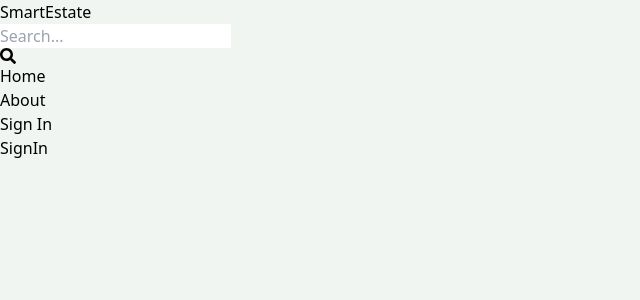
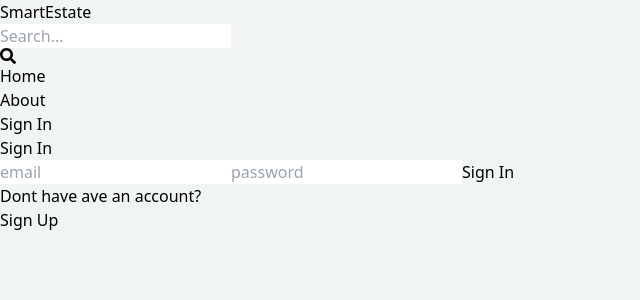
Before and after one commit to VoodooIsT/SmartEstate, a React (Vite) app: page /sign-in in a window 1280 px wide. Shown: the top 300 px of the page, without its empty margins (0-640 px from the left). Built offline with nearby package versions, Linux system fonts and the light colour scheme.

Commit message:
created signin controller

```diff
--- a/src/pages/SignIn.jsx
+++ b/src/pages/SignIn.jsx
@@ -1,8 +1,67 @@
+import { useState } from "react"
+import { Link, useNavigate } from "react-router-dom"
 
 
 const SignIn = () => {
+
+  const [formData, setFormData] = useState({ });
+  const [error, setError] = useState(null);
+  const [loading, setLoading] = useState(false)
+
+  const navigate = useNavigate()
+
+  const handleChange = (e) => {
+    setFormData({
+      ...formData,
+      [e.target.id]: e.target.value
+    })
+  } ;
+
+  const handleSubmit = async (e) => {
+    e.preventDefault();
+    try{
+        setLoading(true);
+      const res = await fetch('/api/v1/sign-in',{
+        method:'POST',
+        headers: {
+          'Content-Type': 'application/json'
+        },
+        body: JSON.stringify(formData)
+      });
+      const data = await res.json();
+      if(data.success === false) {
+        setError(data.message);
+        setLoading(false);
+        return;
+      }
+      setLoading(false);
+      setError(null);
+      navigate('/')
+    } catch(error) {
+      setLoading(false),
+      setError(error.message)
+    }
+
+
+  }
   return (
-    <div>SignIn</div>
+    <div className="p-3 max-w-lg mx-auto">
+      <h1 className="text-3xl text-center font-semibold my-7">Sign In</h1>
+      <form onSubmit={handleSubmit} action="" className="flex flex-col gap-4">
+        <input onChange={handleChange} type="email" placeholder="email" className="border p-3 rounded-lg" id="email" />
+        <input onChange={handleChange} type="password" placeholder="password" className="border p-3 rounded-lg" id="password" />
+        <button disabled={loading} className="bg-slate-700 text-white p-3 rounded-lg uppercase hover:opacity-95 disabled:opacity-80">{
+          loading? 'Loading...': 'Sign In'
+        }</button>
+      </form>
+      <div className="flex gap-2 mt-5">
+        <p>Dont have ave an account?</p>
+        <Link to={"/sign-up"}>
+          <span className="text-blue-700 hover:underline">Sign Up</span>
+        </Link>
+      </div>
+      {error && <p className="text-red-500 mt-5">{error}</p>}
+    </div>
   )
 }
 
--- a/src/pages/SignUp.jsx
+++ b/src/pages/SignUp.jsx
@@ -4,7 +4,7 @@
 
 const SignUp = () => {
 
-  const [formData, setFormData] = useState({ });
+  const [formData, setFormData] = useState({});
   const [error, setError] = useState(null);
   const [loading, setLoading] = useState(false)
 
```
